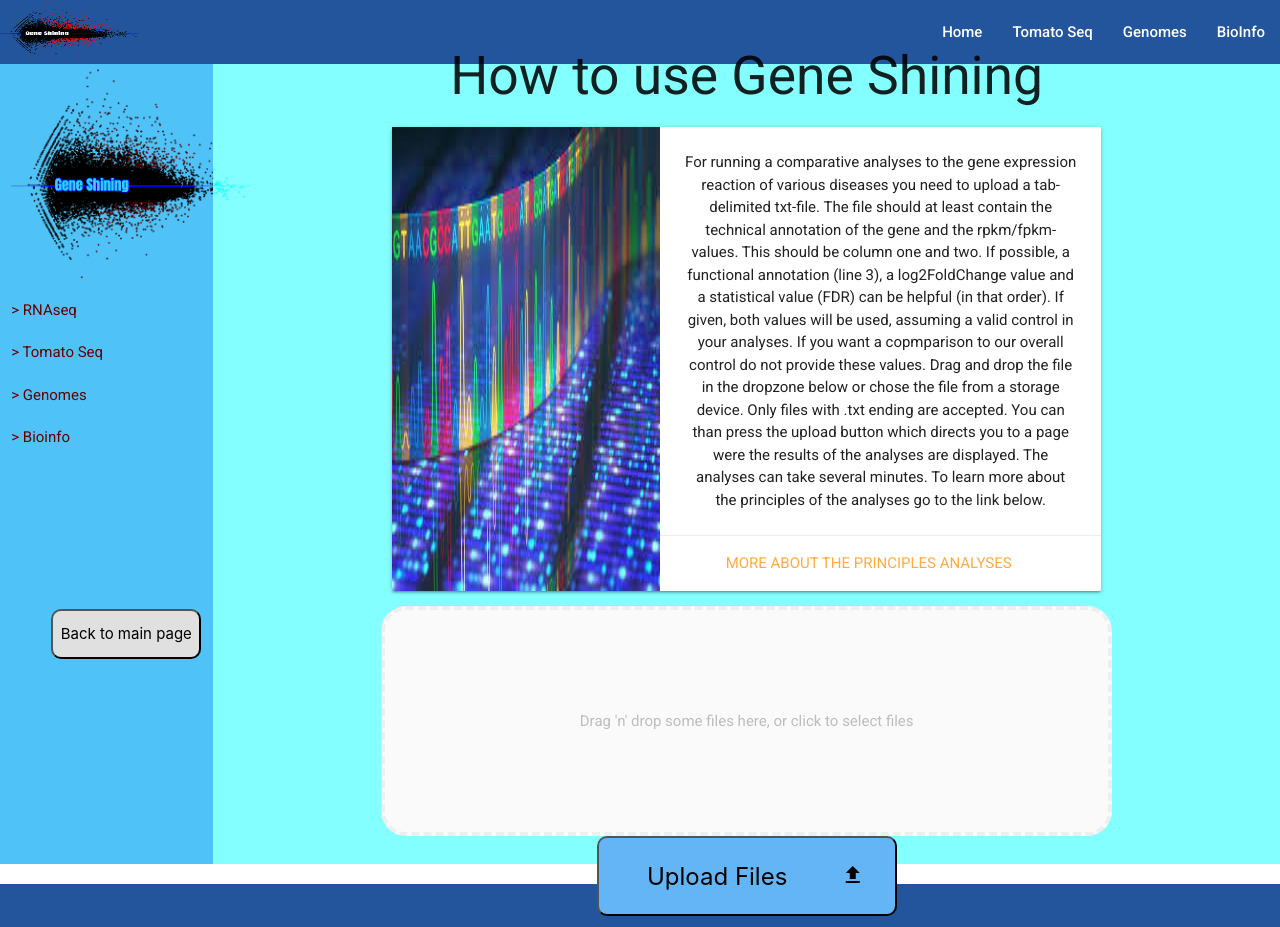
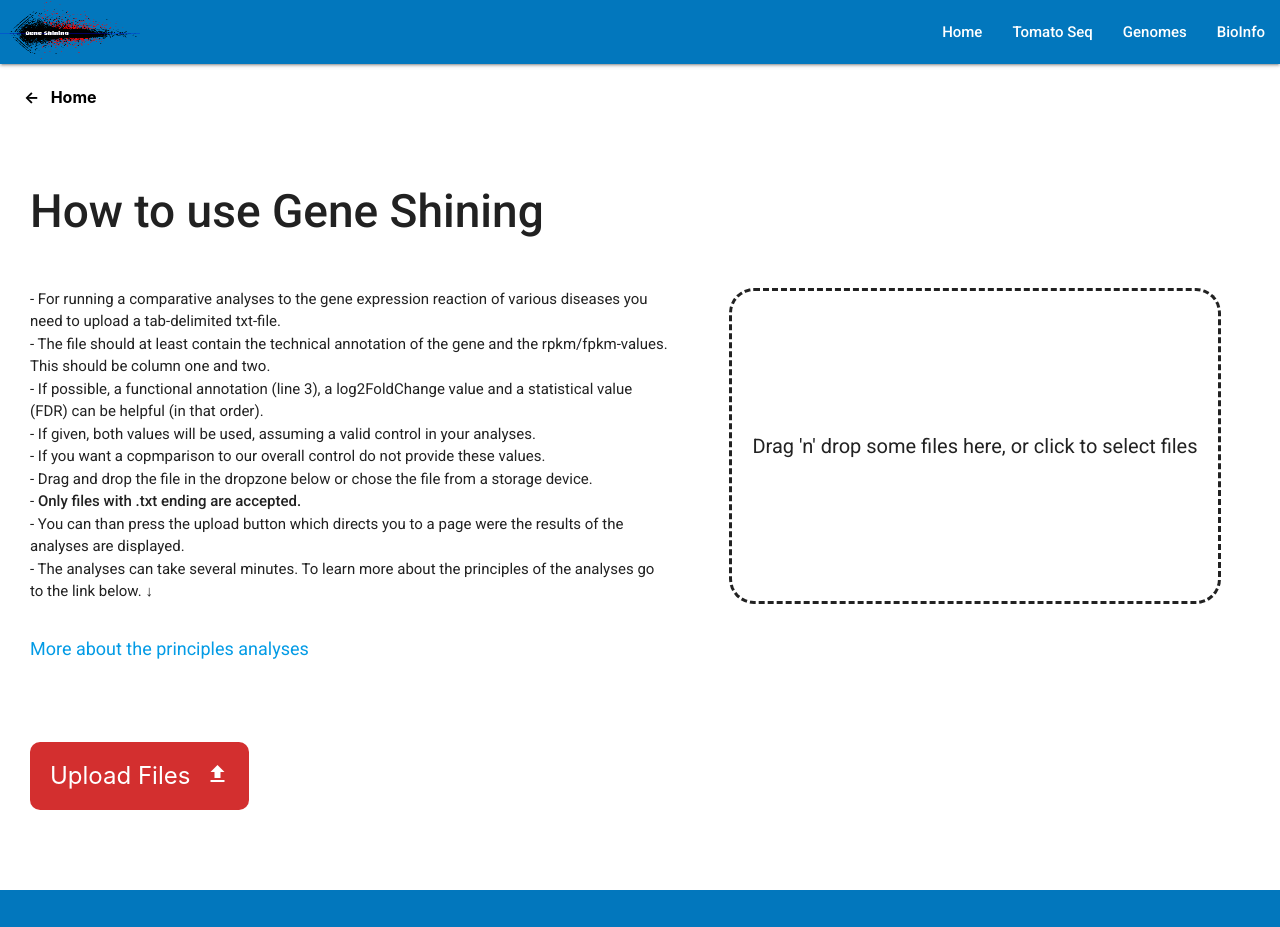
Before and after one commit to Joachim0211/FrontendGeneShining, a React (Create React App) app: page /analyses in a window 1280 px wide. Shown: the top 927 px of the page. Built offline with nearby package versions, Linux system fonts and the light colour scheme.

Commit message:
Demo for Antonio

```diff
--- a/src/App.css
+++ b/src/App.css
@@ -8,10 +8,11 @@
 font-family: 'Roboto', sans-serif;
 }
 .fullScreen {
- height: 100vh;
  width: 100vw;
 }
-
+.root-wrapper{
+padding: 0
+}
 .logo{
   width: 240px;
   mix-blend-mode: color-burn;
@@ -80,7 +81,7 @@ font-family: 'Roboto', sans-serif;
 .title{
   font-size: 60px;
   font-weight: bold;
-  color: rgb(99, 2, 2);
+  color: #B32C50;
   width: 800px;
   margin-top: 40px;
 }
@@ -116,12 +117,12 @@ font-family: 'Roboto', sans-serif;
 
 /* New Style */
 .nav-extended{
-  background-color:#22559C;
+  background-color:#0277bd;
   color: #fff;
   font-weight: 500;
 }
 .page-footer{
-  background-color: #22559C;
+  background-color: #0277bd;
 }
 .footer-links-custom{
   font-size: 18px;
@@ -134,7 +135,6 @@ font-family: 'Roboto', sans-serif;
 .main-page-content{
   height: fit-content;
   width: 100%;
-  background-color: #F4F4F2
 }
 .main-content {
  width: 100vw;
@@ -163,7 +163,7 @@ font-family: 'Roboto', sans-serif;
   align-items: center;
   justify-content:flex-start;
   flex-wrap: wrap;
-  padding-left: 10px;
+  padding-left: 30px;
 }
 .explanationPanel{
   align-items: flex-start;
@@ -172,6 +172,8 @@ font-family: 'Roboto', sans-serif;
 }
 .main-card-title{
   width: 50%;
+  padding-right: 20px;
+  margin-right: 20px;
 }
 .main-git-title{
   font-size: 54px;
@@ -183,6 +185,7 @@ font-family: 'Roboto', sans-serif;
 .modal-content{
   color: #222;
   text-align:left;
+  border-radius: 20px;
 }
 .floating-red-btn{
   margin-left: 40px;
--- a/src/App.js
+++ b/src/App.js
@@ -45,7 +45,7 @@ function App() {
     <>
       <ul className="sidenav" id="mobile-demo" ref={sidenavRef}>
         <li>
-          <a href="#">Home</a>
+          <a href="#/">Home</a>
         </li>
         <li>
           <a href="#">Tomato Seq</a>
@@ -59,35 +59,16 @@ function App() {
       </ul>
       <nav class="nav-extended">
         <div class="nav-wrapper">
-          <a href="#" class="brand-logo"><img src={logo} width="140" height="60" alt="Logo" /></a>
+          <a href="/" class="brand-logo"><img src={logo} width="140" height="60" alt="Logo" /></a>
           <a href="#" data-target="mobile-demo" class="sidenav-trigger"><i class="material-icons">menu</i></a>
           <ul id="nav-mobile" class="right hide-on-med-and-down">
-            <li><a href="sass.html">Home</a></li>
-            <li><a href="badges.html">Tomato Seq</a></li>
-            <li><a href="collapsible.html">Genomes</a></li>
-            <li><a href="collapsible.html">BioInfo</a></li>
+            <li><a href="#">Home</a></li>
+            <li><a href="#">Tomato Seq</a></li>
+            <li><a href="#">Genomes</a></li>
+            <li><a href="#">BioInfo</a></li>
           </ul>
         </div>
-        {/* <div class="nav-content">
-                <ul class="tabs tabs-transparent">
-                  <li class="tab"><a href="#test1">Test 1</a></li>
-                  <li class="tab"><a class="active" href="#test2">Test 2</a></li>
-                  <li class="tab"><a href="#test3">Disabled Tab</a></li>
-                  <li class="tab"><a href="#test4">Test 4</a></li>
-                </ul>
-              </div> */}
       </nav>
-
-      <ul class="sidenav" id="mobile-demo">
-        <li><a href="sass.html">Sass</a></li>
-        <li><a href="badges.html">Components</a></li>
-        <li><a href="collapsible.html">JavaScript</a></li>
-      </ul>
-
-      {/* <div id="test1" class="col s12">Test 1</div>
-        <div id="test2" class="col s12">Test 2</div>
-        <div id="test3" class="col s12">Test 3</div>
-        <div id="test4" class="col s12">Test 4</div> */}
 
       <Switch>
         <Route exact path="/">
@@ -152,7 +133,7 @@ function App() {
                 <div className="row explanationPanel">
                   <div>
                     <div className="main-title-content">
-                      <span className="darkRed card-title main-card-title"> <span className="main-git-title">GeneShining</span>
+                      <span className="darkRed card-title main-card-title"> <span className="main-git-title">Gene Shining</span>
                         <br />
                         <br />
                         The earliest possible diagnosis of latent diseases based on gene activity (RNAseq).
@@ -233,8 +214,14 @@ function App() {
       <footer class="page-footer">
           <div class="container">
             <div class="row">
-            <div class="col l8 offset-l2 s12">
-              <ul className="footer-links-custom">
+              <div class="col l5 s11">
+                <h5 class="white-text">Gene Shining</h5>
+                <img src={logo} width="300" height="160" alt="Logo" class="grey-text text-lighten-4" />
+
+              </div>
+              <div class="col l5 offset-l2 s11">
+                <h5 class="white-text">FAQ</h5>
+                <ul>
                   <li><a class="grey-text text-lighten-3" href="#!">What is RNAseq and why it is ideal as a diagnostic tool?</a></li>
                   <li><a class="grey-text text-lighten-3" href="#!">What can you achieve with this website?</a></li>
                   <li><a class="grey-text text-lighten-3" href="#!">What do you need for running an analyses?</a></li>
@@ -249,6 +236,7 @@ function App() {
             </div>
           </div>
         </footer>
+
     </>
   )
 }
--- a/src/components/Dropzone.css
+++ b/src/components/Dropzone.css
@@ -1,17 +1,58 @@
-.card-image{
-    height: 100%;
-    min-width: 100%;
+.root-dropzone{
+    height:100%;
+    width:100%;
+    padding: 20px 0 20px 30px ;
 }
 
 .uploadButton{
-   width: 300px;
-   height: 80px;
-   background-color: #64b5f6;
-   padding: 10px;
+   background-color: #D32F2F;
+   cursor: pointer;
+   padding: 20px;
+   border: none;
+   color: #fff;
    font-size: x-large;
    border-radius: 10px;
+   margin-bottom: 60px;
+   margin-top: 20px;
+}
+.dropzone-title{
+    text-align: left;
+    font-size: 46px;
+    padding-bottom:20px;
+    font-weight: 500;
+    padding-bottom: 30px;
+}
+.howto-para{
+    width: 50vw;
+    text-align:left;
+}
+.col-wrapper{
+    display: flex;
+    align-items: flex-start;
+    justify-content: space-evenly;
+    flex-wrap: wrap;
+}
+.container{
+    width: 100%;
+}
+.card-action-links{
+    font-size:18px;
+    padding-top:10px;
+    margin-bottom: 60px;
+}
+.dropzone-flex{
+    display: flex;
+    align-items: flex-start;
+    justify-content: center;
+    flex-wrap: wrap;
 }
 
-.icon{
-    margin-right: 20px;
+@media screen and (max-width: 600px){
+    .howto-card-content p{
+        width: 90vw;
+        margin: 0 auto;
+    }
+    .root-dropzone{
+    padding: 10px 20px;
+    }
 }
--- a/src/components/Dropzone.js
+++ b/src/components/Dropzone.js
@@ -9,19 +9,22 @@ const axios = require('axios');
 const submitURL = "http://localhost:3001/submit-gene-data";
 
 const baseStyle = {
-    flex: 1,
     display: 'flex',
     flexDirection: 'column',
     alignItems: 'center',
-    padding: '100px',
-    borderWidth: 4,
+    justifyContent: 'center',
+    margin: '0 auto',
+    padding: '140px 20px',
+    borderWidth: 3,
     borderRadius: 25,
-    borderColor: '#eeeeee',
+    borderColor: '#222',
     borderStyle: 'dashed',
-    backgroundColor: '#fafafa',
-    color: '#bdbdbd',
+    backgroundColor: '#fff',
+    color: '#222',
+    fontSize: '20px',
     outline: 'none',
-    transition: 'border .24s ease-in-out'
+    transition: 'border .24s ease-in-out',
+    cursor: 'grab'
 };
 
 const activeStyle = {
@@ -82,34 +85,53 @@ function StyledDropzone(props) {
                 .catch(err => {
                     console.log(err);
                 })
-        }else{
+        } else {
             alert("You did not drop or select a valid .txt-file")
         }
     }
 
     return (
-        <div className="container">
-            <div class="col s12">
-                <h2 class="header">How to use Gene Shining</h2>
-                <div class="card horizontal">
-                    <div >
-                        <img className="card-image" src={RNAseq} alt="DNA" />
+        <div className="root-dropzone">
+            <h2 className="dropzone-title">How to use Gene Shining</h2>
+            <div className="dropzone-flex">
+
+
+                {/* <div className="dropzone-exaplanation-card">
+                        <img className="card-image" src={RNAseq} alt="DNA" width="300" height="300" style={{opacity: 1, borderRadius: 12, boxShadow: '2px 10px 10px rgba(0,0,0,0.3)'}}/>
+                    </div> */}
+                <div class="card-content howto-card-content">
+                    <p className="howto-para">
+                    - For running a comparative analyses to the gene expression reaction of various diseases you need to upload a tab-delimited txt-file.
+                    <br />
+                    - The file should at least contain the technical annotation of the gene and the rpkm/fpkm-values. This should be column one and two.
+                    <br />
+                    - If possible, a functional annotation (line 3), a log2FoldChange value and a statistical value (FDR) can be helpful (in that order).
+                    <br />
+                    - If given, both values will be used, assuming a valid control in your analyses.
+                    <br />
+                    - If you want a copmparison to our overall control do not provide these values.
+                    <br />
+                    - Drag and drop the file in the dropzone below or chose the file from a storage device.
+                    <br />
+                    - <strong>Only files with .txt ending are accepted.</strong>
+                    <br />
+                    - You can than press the upload button  which directs you to a page were the results of the analyses are displayed.
+                    <br />
+                    - The analyses can take several minutes. To learn more about the principles of the analyses go to the link below. &#8595; </p>
+                    <br />
+                    <div class="card-action card-action-links">
+                        <a href="https://pubmed.ncbi.nlm.nih.gov/32005388/" target="_blank">More about the principles analyses</a>
                     </div>
-                    <div class="card-stacked">
-                        <div class="card-content">
-                            <p>For running a comparative analyses to the gene expression reaction of various diseases you need to upload a tab-delimited txt-file. The file should at least contain the technical annotation of the gene and the rpkm/fpkm-values. This should be column one and two. If possible, a functional annotation (line 3), a log2FoldChange value and a statistical value (FDR) can be helpful (in that order). If given, both values will be used, assuming a valid control in your analyses. If you want a copmparison to our overall control do not provide these values. Drag and drop the file in the dropzone below or chose the file from a storage device. Only files with .txt ending are accepted. You can than press the upload button which directs you to a page were the results of the analyses are displayed. The analyses can take several minutes. To learn more about the principles of the analyses go to the link below.  </p>
-                        </div>
-                        <div class="card-action">
-                            <a href="https://pubmed.ncbi.nlm.nih.gov/32005388/" target="_blank">More about the principles analyses</a>
-                        </div>
-                    </div>
+
                 </div>
+                <div {...getRootProps({ style })}>
+                    <input {...getInputProps()} />
+                    <p>Drag 'n' drop some files here, or click to select files</p>
+
+                </div>
+
             </div>
-            <div {...getRootProps({ style })}>
-                <input {...getInputProps()} />
-                <p>Drag 'n' drop some files here, or click to select files</p>
-            </div>
-            <ul className="list-group mt-2">
+            <ul className="list-group" style={{fontSize: 18, textTransform: 'uppercase', fontWeight: 'bold'}}>
                 {acceptedFiles.length > 0 && acceptedFiles.map((acceptedFile, index) => (
                     <li key={index} className="list-group-item list-group-item-success">
                         {acceptedFile.name}
@@ -117,6 +139,10 @@ function StyledDropzone(props) {
                 ))}
             </ul>
             <button className="uploadButton" onClick={uploadFiles}>Upload Files<i class="material-icons right icon">file_upload</i></button>
+
+
+
+
         </div>
     );
 }
--- a/src/components/Numbers.css
+++ b/src/components/Numbers.css
@@ -1,7 +1,4 @@
-
-
   .button{
-
     border-radius: 10px;
     font-size: 10px;
     height: 50px;
@@ -9,8 +6,18 @@
     font-size: 15px;
     background-color: rgb(224, 224, 224);
   }
+  .headline{
+    padding-bottom: 30px;
+    font-weight: 400;
+    font-style: italic;
+  }
   .card{
     min-height: 300px;
+    max-height: 330px;
+  }
+  .card{
+    border-radius: 10px;
+    box-shadow: 2px 8px 10px 2px rgba(0, 0, 0, 0.2);
   }
 
   .main-card{
@@ -23,17 +30,21 @@
 
   .card-title{
     align-self: center;
-
+    font-weight: bold;
+    color: #222;
+  }
+  .card-title p {
+    font-size:20px
   }
   .card-title-main{
-    color: rgb(99, 2, 2);
+    color: #fff;
     text-align: center;
+    font-size: 16px;
   }
 
   .card-title-main-one{
-    color: rgb(99, 2, 2);
+    color: #222;
     text-align: center;
-    font-size: 20px;
   }
 
   .first-row{
@@ -44,12 +55,44 @@
   }
   .headline{
     text-align: center;
-    color: rgb(99, 2, 2);
+    color: #222;
 
   }
-
   .dnaPic {
-
     display: flex;
     align-items: center;
+    justify-content: center;
+    margin-bottom: 60px;
+    margin-top: 40px;
   }
+
+.root-wrapper{
+  display: flex;
+  align-items: baseline;
+  justify-content: space-evenly;
+  flex-wrap: wrap;
+  padding: 10px 10px;
+}
+.homeButton{
+   cursor: pointer;
+   padding: 14px;
+   background-color: #fff;
+   border: none;
+   color: #000;
+   font-size:16px;
+   font-weight: bold;
+   border-radius: 10px;
+   margin: 10px;
+   text-align: center;
+}
+.homeButton:hover{
+  background-color: #222;
+  color: #fff
+}
+
+@media (min-width: 768px) {
+  .root-wrapper{
+    flex-direction: column;
+    padding: 10px;
+  }
+}
--- a/src/components/Numbers.js
+++ b/src/components/Numbers.js
@@ -8,7 +8,7 @@ import Dropzone from "./Dropzone";
 import DNALoader from "./DNALoader"
 
 
-export default function Numbers() {
+export default function Numbers({ onClick }) {
 
 
     const sidenavRef = useRef();
@@ -25,30 +25,31 @@ export default function Numbers() {
 
                 {/* here starts */}
 
-                <div className="row">
-                    <div className="col s2 light-blue lighten-2 fullScreen">
+                <div className=" root-row">
+                    {/* <div className="col s2 light-blue lighten-2 fullScreen">
                         <img src={logo} alt="Gene Shining Logo" className="logo" />
                         <div className="left-nav-links">
                             <ul className="left">
                                 <li>
-                                    <a href="#">> RNAseq</a>
+                                    <a href="#"> RNAseq</a>
                                 </li>
                                 <li>
-                                    <a href="#">> Tomato Seq</a>
+                                    <a href="#"> Tomato Seq</a>
                                 </li>
                                 <li>
-                                    <a href="#">> Genomes</a>
+                                    <a href="#"> Genomes</a>
                                 </li>
                                 <li>
-                                    <a href="#">> Bioinfo</a>
+                                    <a href="#"> Bioinfo</a>
                                 </li>
                             </ul>
                         </div>
                         <button className="button" onClick={loading ? "" : () => history.push("/")}>Back to main page</button>
-                    </div>
-                    <div className="col s10 cyan accent-1 fullScreen">
+                    </div> */}
+                    <button className="homeButton" onClick={loading ? "" : () => history.push("/")}>&#8592; &nbsp; Home</button>
+                    <div className="col s12 fullScreen">
 
-                        {!analysisData && !loading && <div className="drop-zone-container"><Dropzone setAnalysisData={setAnalysisData} setLoading={setLoading} /></div>}
+                        {!analysisData && !loading && <div className="drozone-container"><Dropzone setAnalysisData={setAnalysisData} setLoading={setLoading} /></div>}
 
                         {/* first step */}
 
@@ -56,8 +57,8 @@ export default function Numbers() {
                             <div><h1 className="headline">What happens in the background?</h1></div>
 
                             <div class="row">
-                                <div class="col s3">
-                                    <div class="card blue-grey darken-1">
+                                <div class="col s12 m4 l3">
+                                    <div class="card blue-grey lighten-1">
                                         <div class="card-content white-text">
                                             <span class="card-title center block">1. Active Genes </span>
                                             <p>GeneShining determines how many genes are active.<br></br></p>
@@ -69,8 +70,8 @@ export default function Numbers() {
 
                                 </div>
 
-                                <div class="col s3">
-                                    <div class="card blue-grey darken-1">
+                                <div class="col s12 m4 l3">
+                                    <div class="card blue-grey lighten-1">
                                         <div class="card-content white-text">
                                             <span class="card-title center block">2. Gene Activity Changes</span>
                                             <p>It is analysed how many genes are changed in activity and whether those changes are typical for a disease.</p>
@@ -82,8 +83,8 @@ export default function Numbers() {
 
                                 </div>
 
-                                <div class="col s3">
-                                    <div class="card blue-grey darken-1">
+                                <div class="col s12 m4 l3">
+                                    <div class="card blue-grey lighten-1">
                                         <div class="card-content white-text">
                                             <span class="card-title center block">3. Differences to Normal</span>
                                             <p>GeneShining is calculating whether gene activity is normal or resembles more the actvity of a organism with a desease.</p>
@@ -94,8 +95,8 @@ export default function Numbers() {
                                     </div>
 
                                 </div>
-                                <div class="col s3">
-                                    <div class="card blue-grey darken-1">
+                                <div class="col s12 m4 l3">
+                                    <div class="card blue-grey lighten-1">
                                         <div class="card-content white-text">
                                             <span class="card-title center block">4. Gene Name</span>
                                             <p>GeneShining is checking the description of the differently active genes for the name of the desease.</p>
@@ -111,11 +112,11 @@ export default function Numbers() {
                             </div>
                             {loading && (<div>
                                 <div class="row" >
-                                    <div class="col s6 offset-s3">
-                                        <div class="card light-blue lighten-2 main-card">
+                                    <div class="col s12 m4 l6 offset-l3">
+                                        <div class="card green lighten-1 main-card">
                                             <div class="card-content white-text">
-                                                <span class="card-title card-title-main-one center block">Overall result</span>
-                                                <p className="card-title-main">GeneShining is calculating whether the organism develops a disease.</p>
+                                                <span class="card-title card-title-main-one center block ">Overall result</span>
+                                                <p className="card-title-main ">GeneShining is calculating whether the organism develops a disease.</p>
                                             </div>
                                             <div class="card-action ">
                                             </div>
@@ -128,12 +129,13 @@ export default function Numbers() {
 
                             </div>)}
 
+
                             {/* This is shown when the data are analysed */}
                         </div>)}
                         {analysisData && (<div>
                             <div class="row first-row">
-                                <div class="col s12 m3">
-                                    <div class="card blue-grey darken-1">
+                                <div class="col s12 m4 l3">
+                                    <div class="card blue-grey lighten-1">
                                         <div class="card-content white-text">
                                             <span class="card-title center block">1. Active Genes </span>
                                             <p>GeneShining is calculating how many genes are active (total and % of all known).</p>
@@ -143,8 +145,8 @@ export default function Numbers() {
                                         </div>
                                     </div>
                                 </div>
-                                <div class="col s12 m3">
-                                    <div class="card blue-grey darken-1">
+                                <div class="col s12 m4 l3">
+                                    <div class="card blue-grey lighten-1">
                                         <div class="card-content white-text">
                                             <span class="card-title center block">2. Gene Activity Changes</span>
                                             <p>It is analysed how many genes are changed in activity and whether those changes are typical for a disease.</p>
@@ -154,8 +156,8 @@ export default function Numbers() {
                                         </div>
                                     </div>
                                 </div>
-                                <div class="col s12 m3">
-                                    <div class="card blue-grey darken-1">
+                                <div class="col s12 m4 l3">
+                                    <div class="card blue-grey lighten-1">
                                         <div class="card-content white-text">
                                             <span class="card-title center block">3. Differences to Normal</span>
                                             <p>GeneShining is calculating whether gene activity is normal or resembles more the actvity of an organism with a desease.</p>
@@ -165,8 +167,8 @@ export default function Numbers() {
                                         </div>
                                     </div>
                                 </div>
-                                <div class="col s12 m3">
-                                    <div class="card blue-grey darken-1">
+                                <div class="col s12 m4 l3">
+                                    <div class="card blue-grey lighten-1">
                                         <div class="card-content white-text">
                                             <span class="card-title center block">4. Gene Name</span>
                                             <p>GeneShining is checking the description of the differently active genes for the name of the desease.</p>
@@ -178,8 +180,8 @@ export default function Numbers() {
                                 </div>
                             </div>
                             <div class="row second-row">
-                                <div class="col s6 offset-s3">
-                                    <div class="card #e57373 light-blue lighten-2 main-card">
+                                <div class="col s12 m4 l6 offset-l3">
+                                    <div class="card green main-card">
                                         <div class="card-content white-text">
                                             <span class="card-title center block">Overall result</span>
                                             <p class="center block">GeneShining indicates whether the organism develops a desease.</p>
@@ -191,6 +193,7 @@ export default function Numbers() {
                                 </div>
 
                             </div>
+
                         </div>)}
 
 
--- a/src/components/dna.css
+++ b/src/components/dna.css
@@ -1,6 +1,6 @@
 :root {
     --bg-color: radial-gradient(circle at center, #fff, #ccc);
-    --dot-color1:#08373E;
+    --dot-color1:#195781;
     --dot-color2:#000;
   }
 
```
Lines whose indentation alone changed are shown as unchanged.
